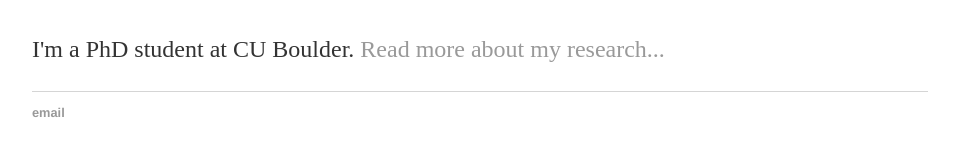
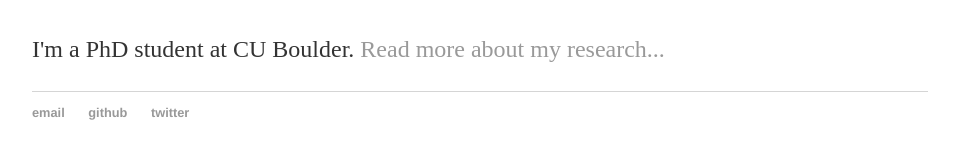
Before and after one commit to jlreeve/jlreeve.github.io, a Jekyll site: the page built from index.html, in a window 1280 px wide. Shown: the part 164-323 px from the top of the page, without its empty margins (160-1119 px from the left). Built offline with Jekyll 4.4.1, drawn with Linux system fonts in a browser that asks for light colours.

Commit message:
Update default.html

```diff
--- a/_layouts/default.html
+++ b/_layouts/default.html
@@ -22,8 +22,8 @@
 			<footer>
 	    		<ul>
 	        		<li><a href="mailto:jen.l.reeve@gmail.com">email</a></li>
-				<li>{% if site.footer-links.github %}<a href="http://github.com/{{ site.footer-links.github }}">{% include svg-icons/github.html %}</a>{% endif %}</li>
-				<li>{% if site.footer-links.twitter %}<a href="http://twitter.com/{{ site.footer-links.twitter }}">{% include svg-icons/twitter.html %}</a>{% endif %}</li>
+				<li><a href="http://github.com/jlreeve">github</a></li>
+				<li><a href="http://twitter.com/seejenscience">twitter</a></li>
 			</ul>
 			</footer>
 		</body>
```
